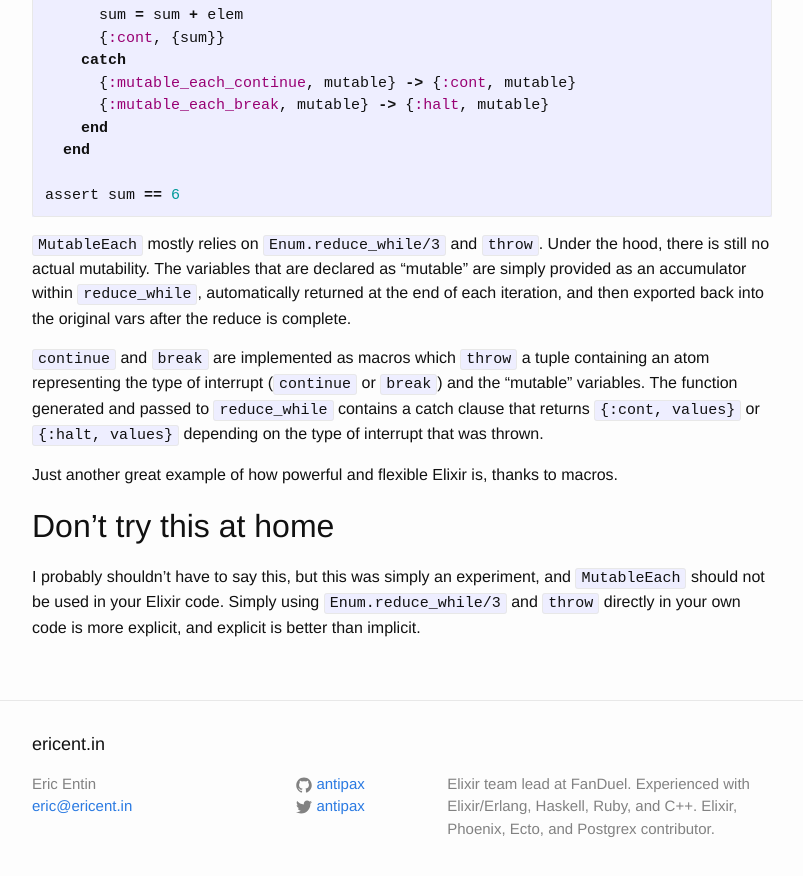
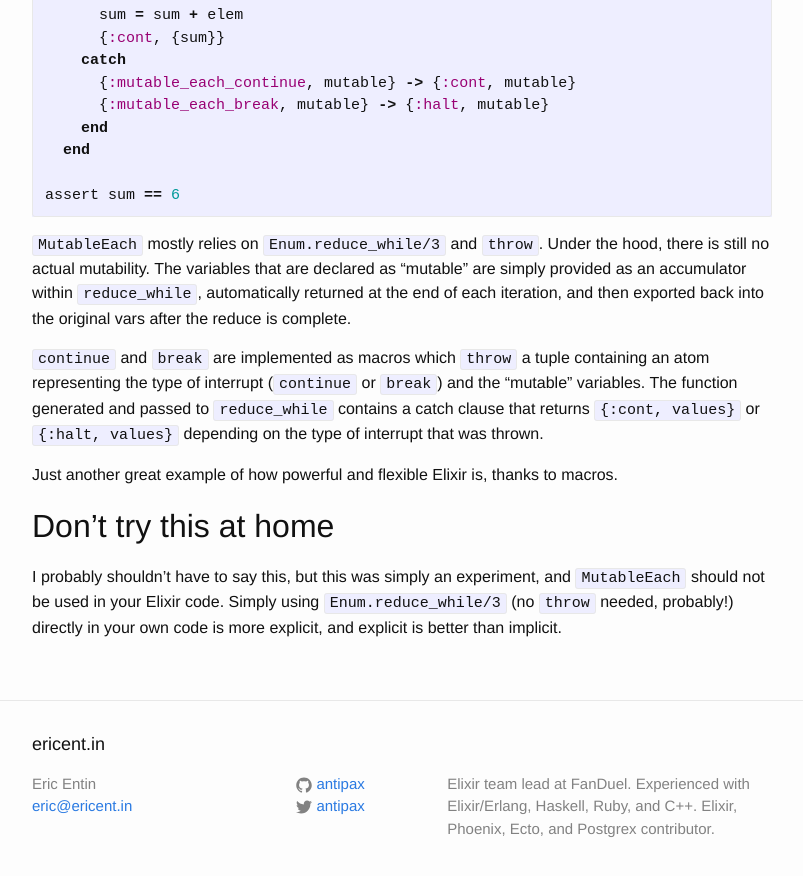
Before and after one commit to ericentin/ericentin.github.io, a Jekyll site: the page built from _posts/2016-06-10-elixir-flexibility.markdown, in a window 1280 px wide and 900 px high, scrolled down 3474 px. Shown: the top 876 px of the window, without its empty margins (238-1041 px from the left). Built offline with Jekyll 4.4.1, drawn with Linux system fonts in a browser that asks for light colours.

Commit message:
edit post

```diff
--- a/_posts/2016-06-10-elixir-flexibility.markdown
+++ b/_posts/2016-06-10-elixir-flexibility.markdown
@@ -197,4 +197,4 @@ Just another great example of how powerful and flexible Elixir is, thanks to mac
 
 ## Don't try this at home
 
-I probably shouldn't have to say this, but this was simply an experiment, and `MutableEach` should not be used in your Elixir code. Simply using `Enum.reduce_while/3` and `throw` directly in your own code is more explicit, and explicit is better than implicit.
+I probably shouldn't have to say this, but this was simply an experiment, and `MutableEach` should not be used in your Elixir code. Simply using `Enum.reduce_while/3` (no `throw` needed, probably!) directly in your own code is more explicit, and explicit is better than implicit.
```
